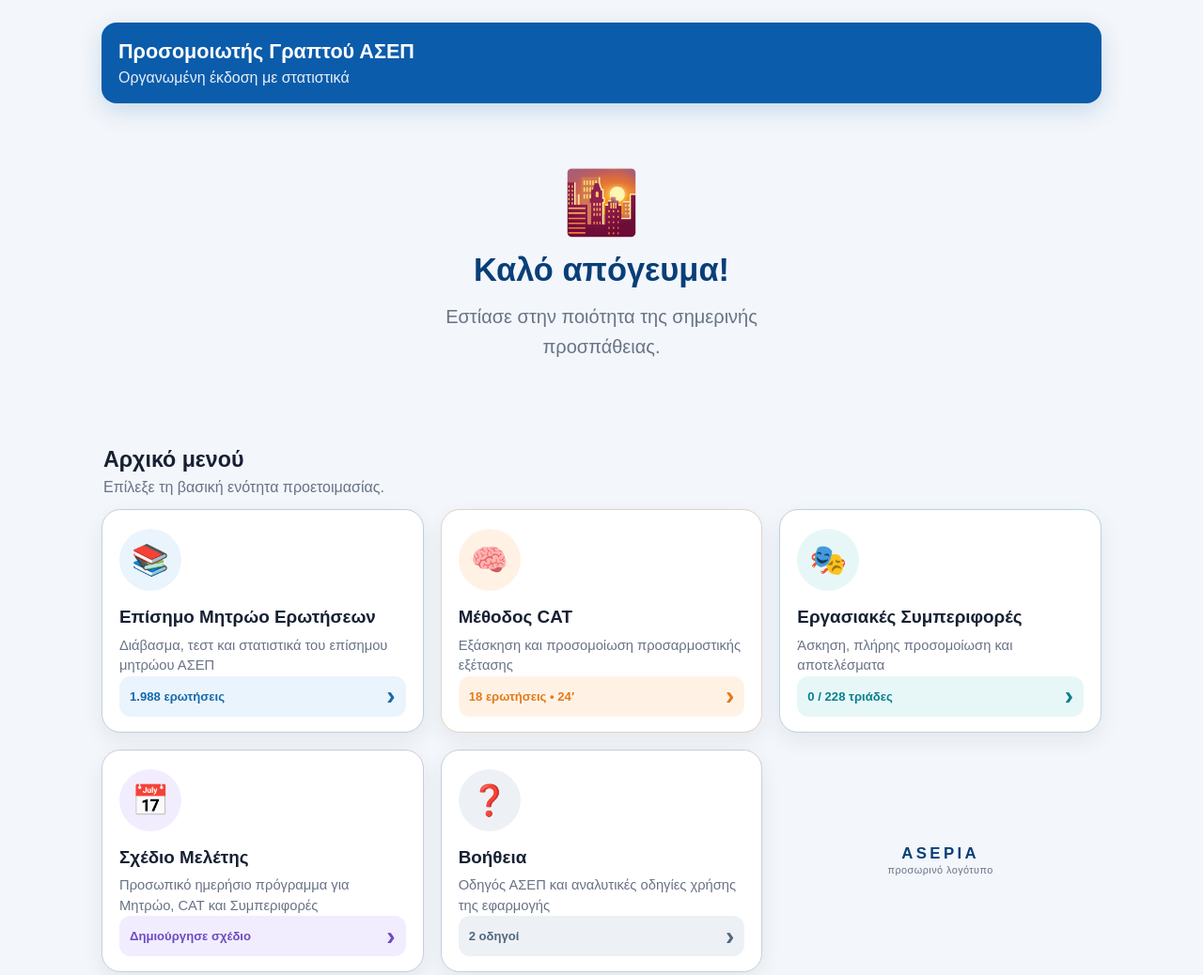
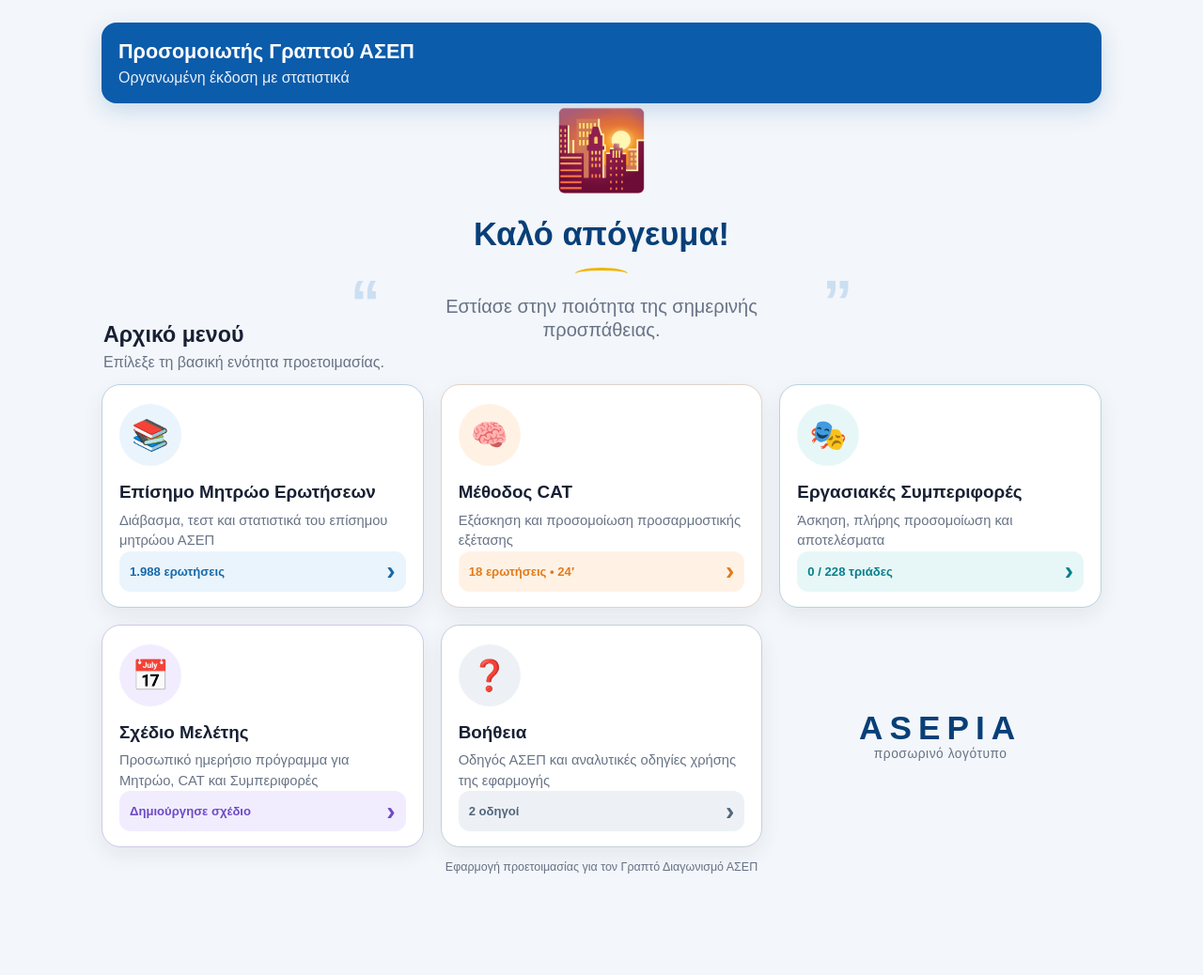
Before and after one commit to Giortamis/asep-quiz, a plain HTML site: page index.html in a window 1280 px wide. Shown: the top 1038 px of the page at 94% size. After the commit the page ends 962 px from the top, so only its background shows below. Drawn offline with Linux system fonts and the light colour scheme.

Commit message:
Update style.css

```diff
--- a/style.css
+++ b/style.css
@@ -240,13 +240,21 @@
 .welcome-content{min-width:0}.welcome-content h2{margin:0 0 9px;color:var(--blue2);font-size:1.35rem;line-height:1.25}.welcome-content p{margin:0;color:var(--muted);font-size:.96rem;line-height:1.55}
 .welcome-logo-placeholder{display:none}
 @media(min-width:901px){
-  .home-dashboard .welcome-card{flex-direction:column;justify-content:center;gap:18px;width:100%;min-height:320px;margin:6px 0 32px;padding:48px 150px;border:0;border-radius:0;background:transparent;box-shadow:none;text-align:center}
-  .home-dashboard .welcome-icon{flex-basis:auto;width:auto;height:auto;border-radius:0;background:transparent;font-size:4.1rem}
-  .home-dashboard .welcome-content h2{margin-bottom:12px;font-size:2.15rem}
-  .home-dashboard .welcome-content p{max-width:38ch;margin-inline:auto;font-size:1.25rem;line-height:1.6}
+  .home-dashboard .welcome-card{position:relative;display:block;width:100%;height:211px;min-height:0;margin:6px 0 8px;padding:0 150px;border:0;border-radius:0;background:transparent;box-shadow:none;text-align:center;overflow:visible}
+  .home-dashboard .welcome-icon{position:absolute;top:-5px;left:50%;width:auto;height:auto;border-radius:0;background:transparent;font-size:5.1rem;transform:translateX(-50%)}
+  .home-dashboard .welcome-content{position:absolute;top:104px;left:50%;width:min(600px,100%);transform:translateX(-50%)}
+  .home-dashboard .welcome-content h2{margin-bottom:26px;font-size:2.15rem}
+  .home-dashboard .welcome-content h2::after{content:"";display:block;width:56px;height:10px;margin:14px auto -10px;border-top:3px solid #f0b400;border-radius:50%}
+  .home-dashboard .welcome-content p{position:relative;max-width:38ch;margin-inline:auto;font-size:1.25rem;line-height:1.25}
+  .home-dashboard .welcome-content p::before,.home-dashboard .welcome-content p::after{position:absolute;top:-24px;color:#cbdff3;font-size:4rem;font-weight:700;line-height:1}
+  .home-dashboard .welcome-content p::before{content:"“";left:-56px}
+  .home-dashboard .welcome-content p::after{content:"”";right:-56px}
   .welcome-logo-placeholder{display:grid;align-self:stretch;width:100%;min-width:0;min-height:230px;place-content:center;justify-items:center;gap:3px;color:var(--blue2);line-height:1;text-align:center}
-  .welcome-logo-placeholder strong{font-size:1.05rem;letter-spacing:.2em}
-  .welcome-logo-placeholder small{color:var(--muted);font-size:.68rem;letter-spacing:.04em}
+  .welcome-logo-placeholder strong{font-size:2.2rem;letter-spacing:.2em}
+  .welcome-logo-placeholder small{color:var(--muted);font-size:.86rem;letter-spacing:.04em}
+}
+@media(min-width:901px) and (max-width:1100px){
+  .home-dashboard .welcome-card{height:240px}
 }
 @media(max-width:900px){
   .home-dashboard{display:flex;flex-direction:column}
```
